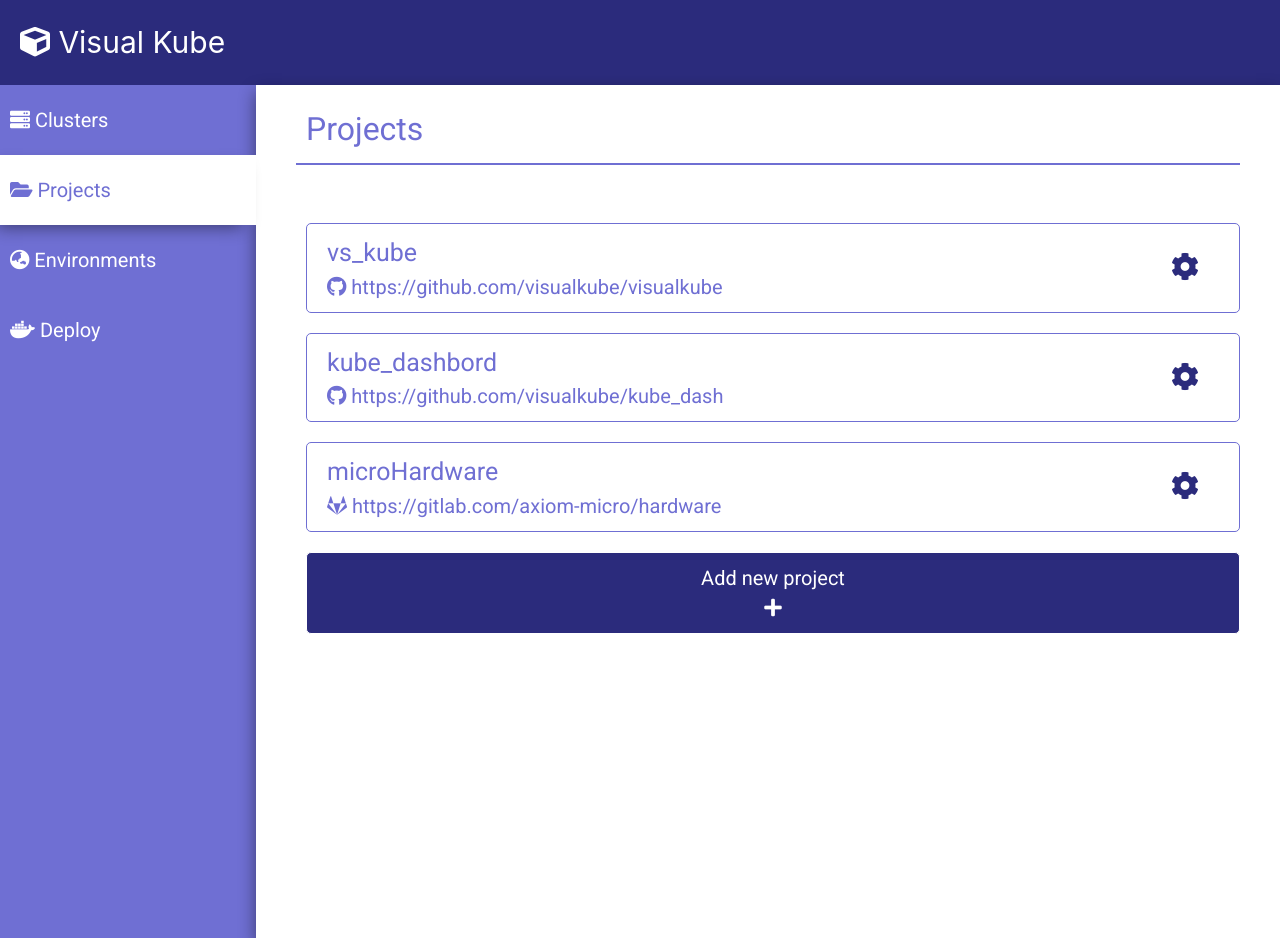
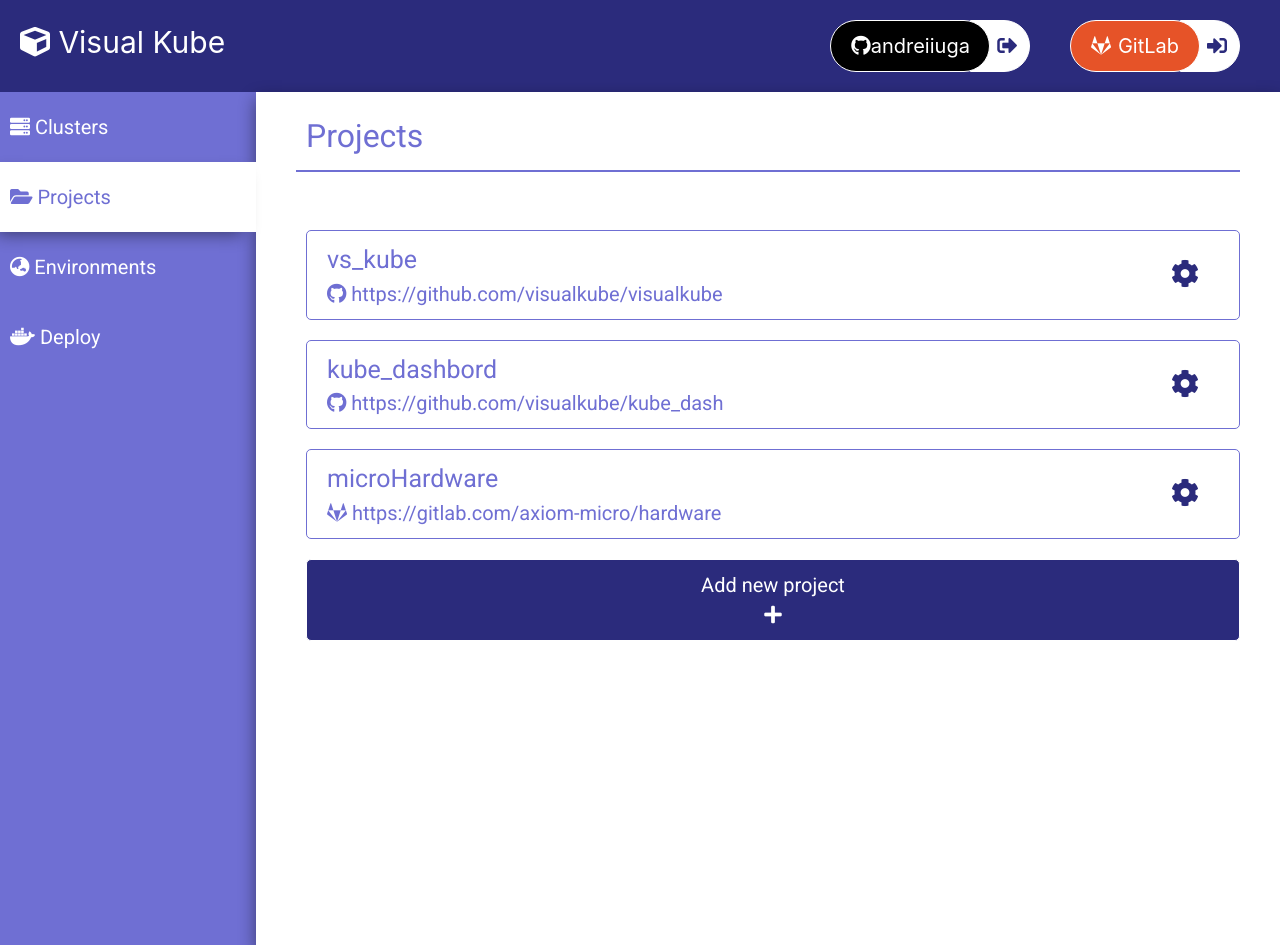
Before and after one commit to visualkube/visualkube, a plain HTML site: page vs_kube_mockup/index.html in a window 1280 px wide. Drawn offline with nearby package versions, Linux system fonts and the light colour scheme.

Commit message:
add git integration mockup

```diff
--- a/vs_kube_mockup/index.html
+++ b/vs_kube_mockup/index.html
@@ -14,7 +14,29 @@
     <title>Hello, world!</title>
   </head>
   <body>
-    <header class="header"><i class="fas fa-cube"></i> Visual Kube</header>
+    <header class="header">
+    	<div>
+    		<i class="fas fa-cube"></i> Visual Kube
+    	</div>
+    	<div class="auth">
+    		<div class="git-service-wrap">
+    			<div class="git-service hub">
+    				<i class="fab fa-github"></i> andreiiuga
+    			</div>
+    			<div class="git-logout">
+    				 <i class="fas fa-sign-out-alt"></i>
+    			</div>
+    		</div>
+    		<div class="git-service-wrap">
+    			<div class="git-service lab">
+    				<i class="fab fa-gitlab"></i> GitLab
+    			</div>
+    			<div class="git-logout">
+    				<i class="fas fa-sign-in-alt"></i>
+    			</div>
+    		</div>
+    	</div>
+    </header>
     <div class="content">
 	    <div class="sidebar">
 	    	<div class="option"><i class="fas fa-server"></i> Clusters</div>
--- a/vs_kube_mockup/style.css
+++ b/vs_kube_mockup/style.css
@@ -3,6 +3,52 @@
 	padding: 20px;
 	font-size: 30px;
 	color: white;
+	display: flex;
+	justify-content: space-between;
+}
+
+.header .auth {
+	display: flex;
+	align-items: center;
+}
+
+.header .auth .git-service-wrap {
+	display: flex;
+	align-items: center;
+	margin: 0px 20px;
+	font-size: 20px;
+}
+
+.header .auth .git-service-wrap .git-service {
+	border: 1px solid white;
+	border-radius: 30px;
+	padding: 10px 20px;
+	display: flex;
+	align-items: center;
+	justify-content: space-between;
+    width: 130px;
+	position: relative;
+    z-index: 2;
+}
+
+.header .auth .git-service-wrap .git-service.hub {
+    background: #000000;
+    width: 160px;
+}
+
+.header .auth .git-service-wrap .git-service.lab {
+    background: #e65328;
+}
+
+.header .auth .git-service-wrap .git-logout {
+	border: 1px solid white;
+    border-radius: 0px 30px 30px 0px;
+    padding: 15px 12px 15px 26px;
+    display: flex;
+    align-items: center;
+    background-color: white;
+    color: #2b2b7c;
+    margin-left: -20px;
 }
 
 .content {
```
